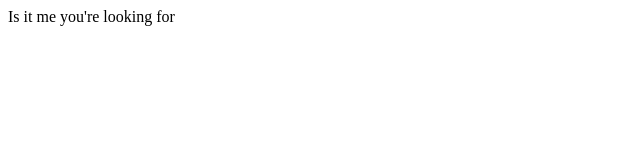
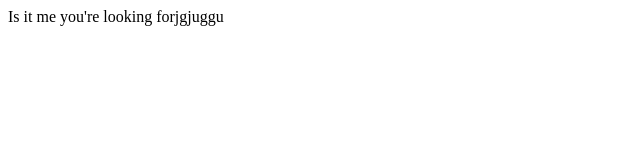
Before and after one commit to IvanaHritzova/code-first-week-four, a plain HTML site: page index.html in a window 1280 px wide. Shown: the full height of the page, 0-640 px from the left. Drawn offline with Linux system fonts and the light colour scheme.

Commit message:
made another change

```diff
--- a/index.html
+++ b/index.html
@@ -1 +1 @@
-<p>Is it me you're looking for</p>
+<p>Is it me you're looking forjgjuggu</p>
```
